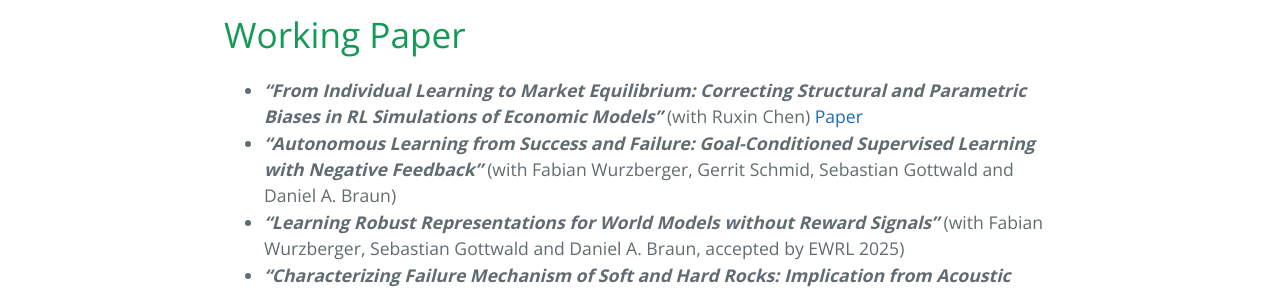
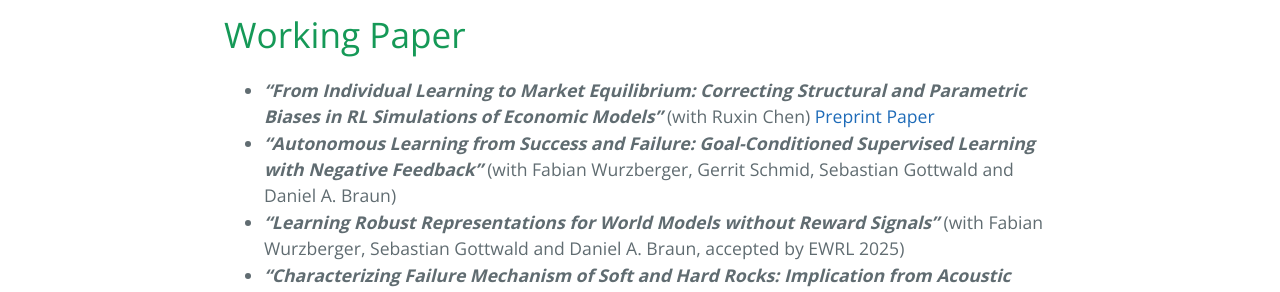
Before and after one commit to greablezzq/greablezzq.github.io, a Jekyll site: the page built from index.md, in a window 1280 px wide. Shown: the part 1675-1967 px from the top of the page. Built offline with Jekyll 4.4.1, drawn with Linux system fonts in a browser that asks for light colours.

Commit message:
Update index.md

```diff
--- a/index.md
+++ b/index.md
@@ -30,7 +30,7 @@
  - ***"Temporal goal abstraction for goal-conditioned reinforcement learning"*** (Poster), Fabian Wurzberger, **Zeqiang Zhang**, Gerrit Schmid, Sebastian Gottwald and Daniel Braun, FRoBio: Freiburg Robotics and Biology Conference, Freiburg, Germany, 2023 [Link](https://frobio.wordpress.com/temporal-goal-abstraction-for-goal-conditioned-reinforcement-learning/)
 
 # Working Paper
- - ***"From Individual Learning to Market Equilibrium: Correcting Structural and Parametric Biases in RL Simulations of Economic Models"*** (with Ruxin Chen) [Paper](https://arxiv.org/pdf/2507.18229)
+ - ***"From Individual Learning to Market Equilibrium: Correcting Structural and Parametric Biases in RL Simulations of Economic Models"*** (with Ruxin Chen) [Preprint Paper](https://arxiv.org/pdf/2507.18229)
  - ***"Autonomous Learning from Success and Failure: Goal-Conditioned Supervised Learning with Negative Feedback"*** (with Fabian Wurzberger, Gerrit Schmid, Sebastian Gottwald and Daniel A. Braun)
  - ***"Learning Robust Representations for  World Models without Reward Signals"*** (with Fabian Wurzberger, Sebastian Gottwald and Daniel A. Braun, accepted by EWRL 2025)
  - ***"Characterizing Failure Mechanism of Soft and Hard Rocks: Implication from Acoustic Emission and Machine Learning"*** (with Zhuang Li, Nuwen Xu, Feng Gao and Biao Li)
```
